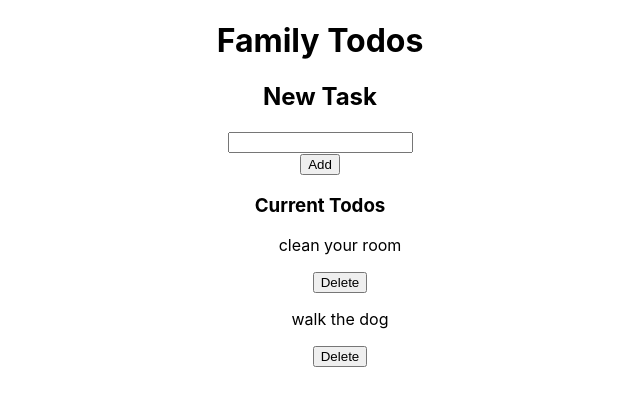
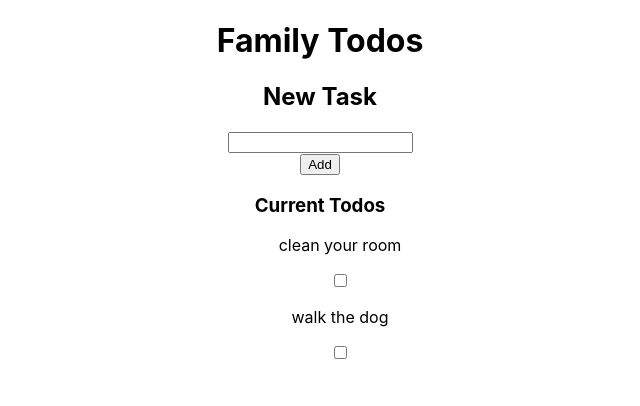
Before and after one commit to najeesimmons/family-todos, a React (Create React App) app: page / in a window 1280 px wide. Shown: the top 406 px of the page, without its empty margins (320-960 px from the left). Built offline with nearby package versions, Linux system fonts and the light colour scheme.

Commit message:
replaced delete button in TodoItem with checkbox

```diff
--- a/src/components/TodoItem.js
+++ b/src/components/TodoItem.js
@@ -1,9 +1,8 @@
 const TodoItem = (props) => {
   return (
-    // <h4>{props.text}</h4>
     <div>
       <p>{props.text}</p>
-      <button>Delete</button>
+      <input type="checkbox"></input>
     </div>
   );
 };
```
